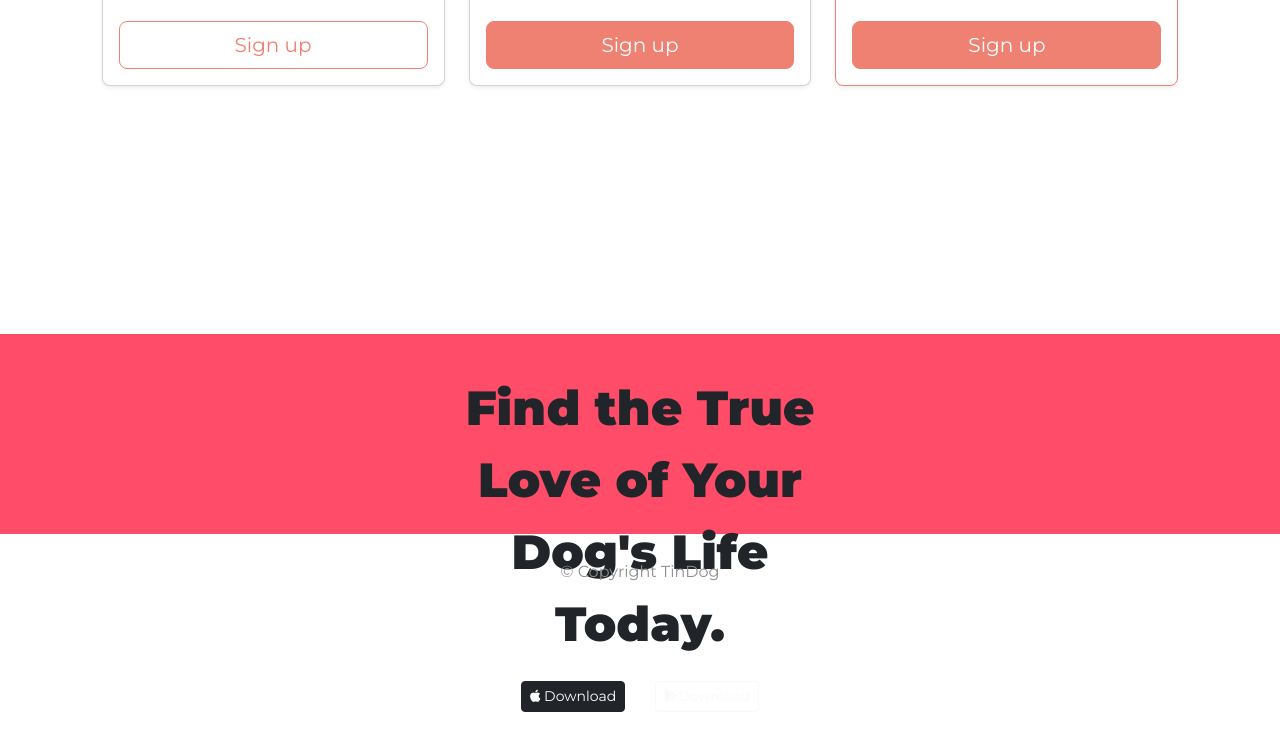
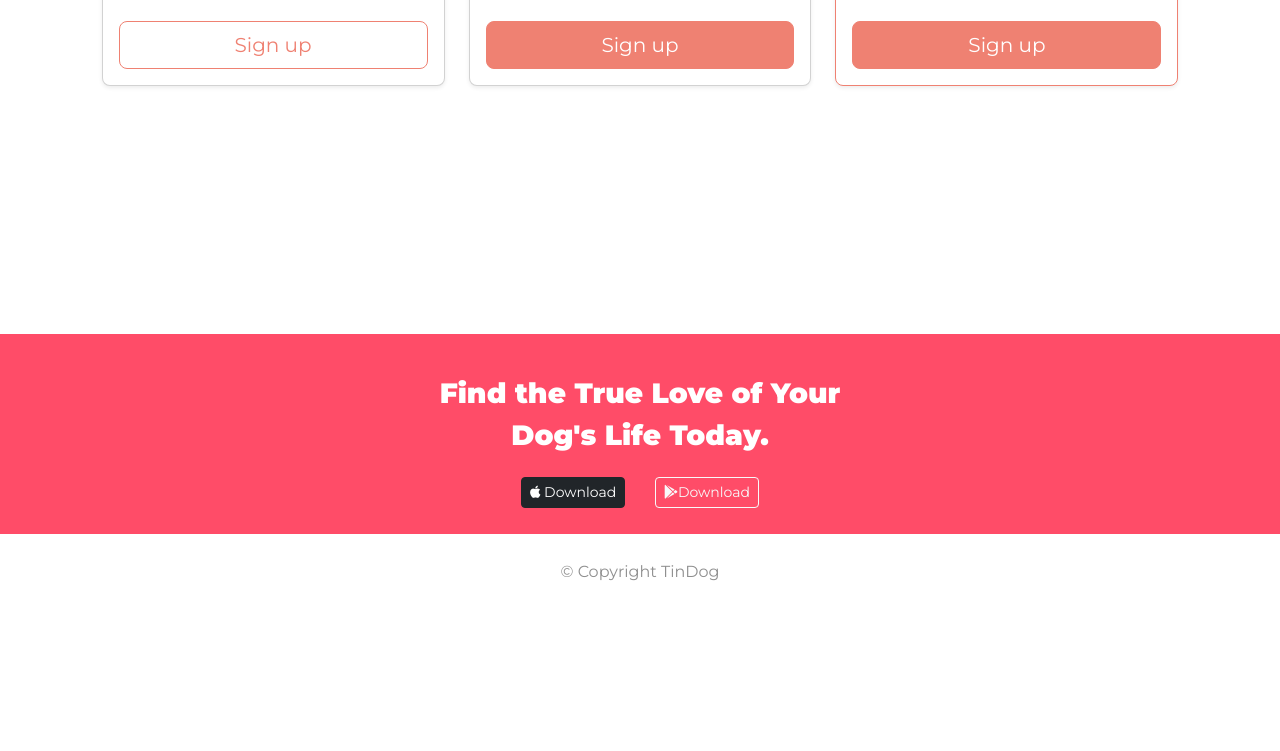
Before and after one commit to matheus-lp/tindog, a plain HTML site: page index.html in a window 1280 px wide. Shown: the part 2553-3304 px from the top of the page. After the commit the page ends 3164 px from the top, so only its background shows below. Drawn offline with nearby package versions, Linux system fonts and the light colour scheme.

Commit message:
Update index.html

```diff
--- a/index.html
+++ b/index.html
@@ -220,7 +220,7 @@
     <section id="cta">
       <div class="container-fluid">
         <div class="cta-col col col-md-6">
-          <h2 class="cta-h2">Find the True Love of Your Dog's Life Today.</h2>
+          <h3 class="cta-h3">Find the True Love of Your Dog's Life Today.</h3>
           <button type="button" class="btn btn-dark btn-sm cta-buttom"> <i class="fa-brands fa-apple"></i> Download</button>
           <button type="button" class="btn btn-outline-light btn-sm cta-buttom"> <i class="fa-brands fa-google-play"></i>Download</button>
         </div>
```
